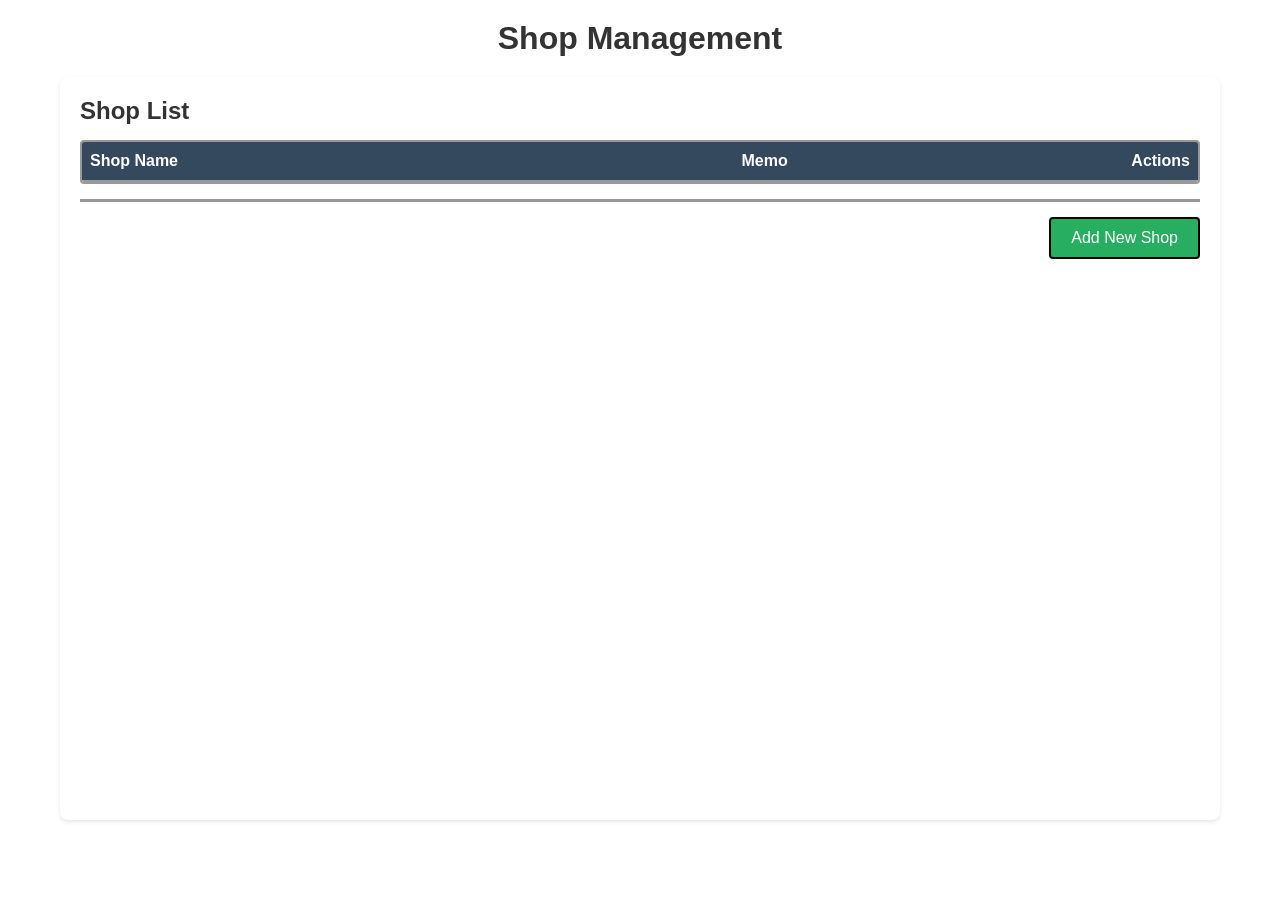
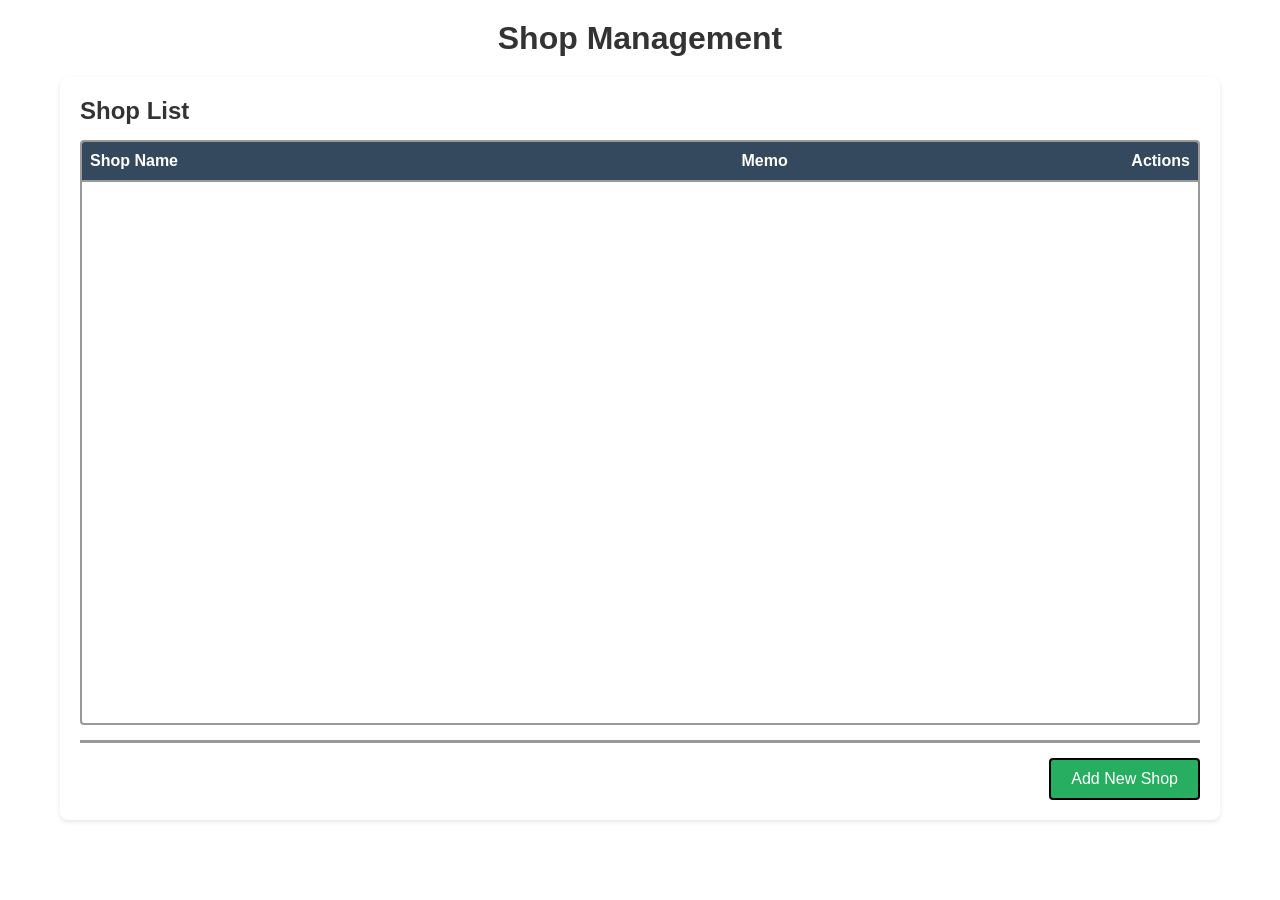

fix(window): fit + center every screen on load to stop Windows window drift

--- a/res/css/shop-management.css
+++ b/res/css/shop-management.css
@@ -71,13 +71,12 @@ body {
 }
 
 #shop-list-container {
-    flex: 0 1 auto;
-    overflow-y: scroll;
-    overflow-x: scroll;
+    flex: 1 1 auto;
+    overflow-y: auto;
+    overflow-x: auto;
     border: 2px solid #999;
     border-radius: 4px;
     min-height: 0;
-    max-height: 18em;
 }
 
 /* Wide scrollbar for better usability */
